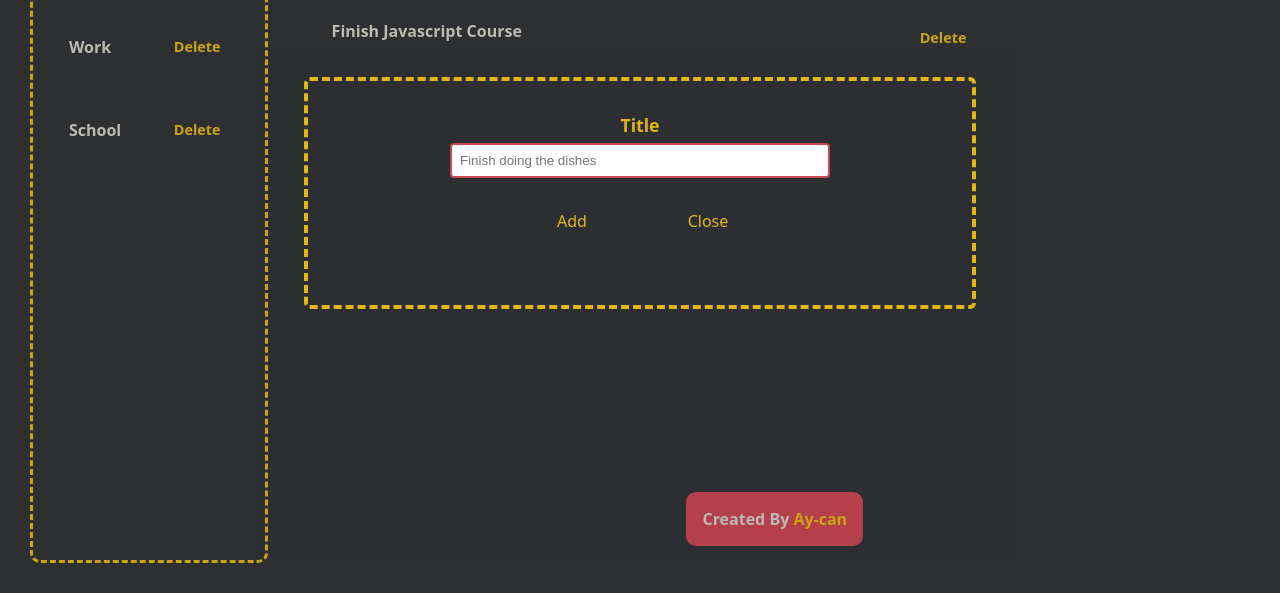
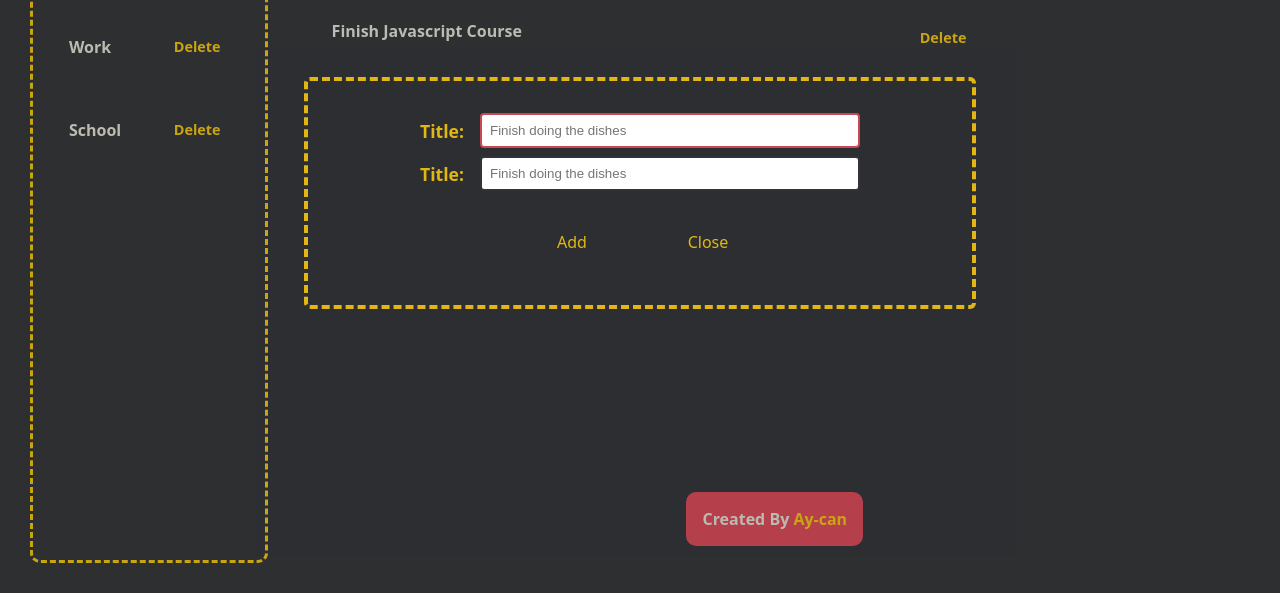
Before and after one commit to Ay-can/todo, a website built with webpack: page src/index.html in a window 1280 px wide. Both pictures are taken after a click on the button "Add Todo". Shown: the part 207-800 px from the top of the page. Built offline with nearby package versions, Linux system fonts and the light colour scheme.

Commit message:
add gap to test multiple fields

```diff
--- a/src/index.html
+++ b/src/index.html
@@ -33,16 +33,27 @@
       <dialog id="todo-dialog">
         <form action="" id="todo-form">
           <div class="todo-field">
-            <label for="todo-title">Title</label>
+            <label for="todo-title">Title:</label>
             <input
               type="text"
               id="todo-title"
               placeholder="Finish doing the dishes"
             />
           </div>
+
+          <div class="todo-field">
+            <label for="todo-title">Title:</label>
+            <input
+              type="text"
+              id="todo-title"
+              placeholder="Finish doing the dishes"
+            />
+          </div>
+
+          <div class="error-message"></div>
           <div class="buttons">
-            <button id="add-todo">Add</button>
-            <button id="close-todo">Close</button>
+            <button type="button" id="add-todo">Add</button>
+            <button type="button" id="close-todo">Close</button>
           </div>
         </form>
       </dialog>
--- a/src/style.css
+++ b/src/style.css
@@ -229,7 +229,7 @@ button:active {
 
 .todo-field {
   display: flex;
-  flex-direction: column;
+  gap: 16px;
   justify-content: center;
   align-items: center;
 }
@@ -238,4 +238,5 @@ button:active {
   font-size: 1.1rem;
   font-weight: 700;
   color: rgb(226, 183, 20);
+  margin: 0;
 }
```
